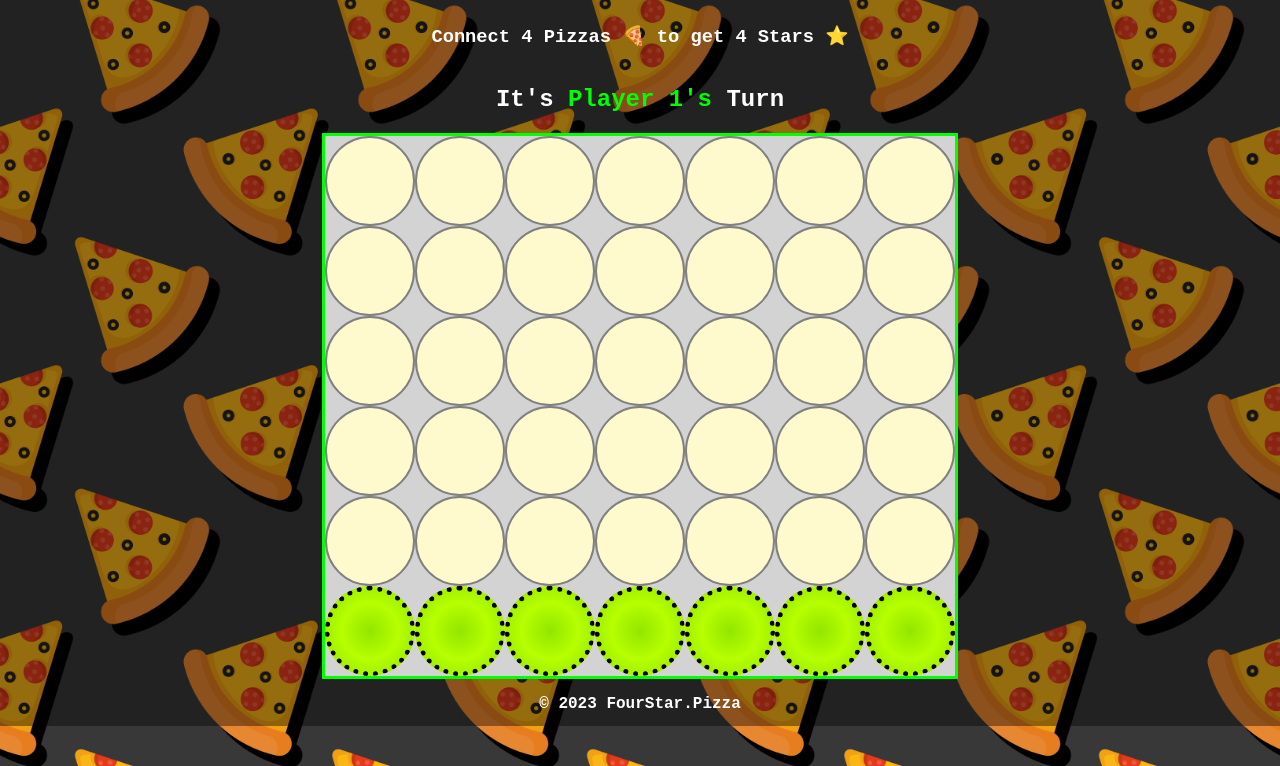
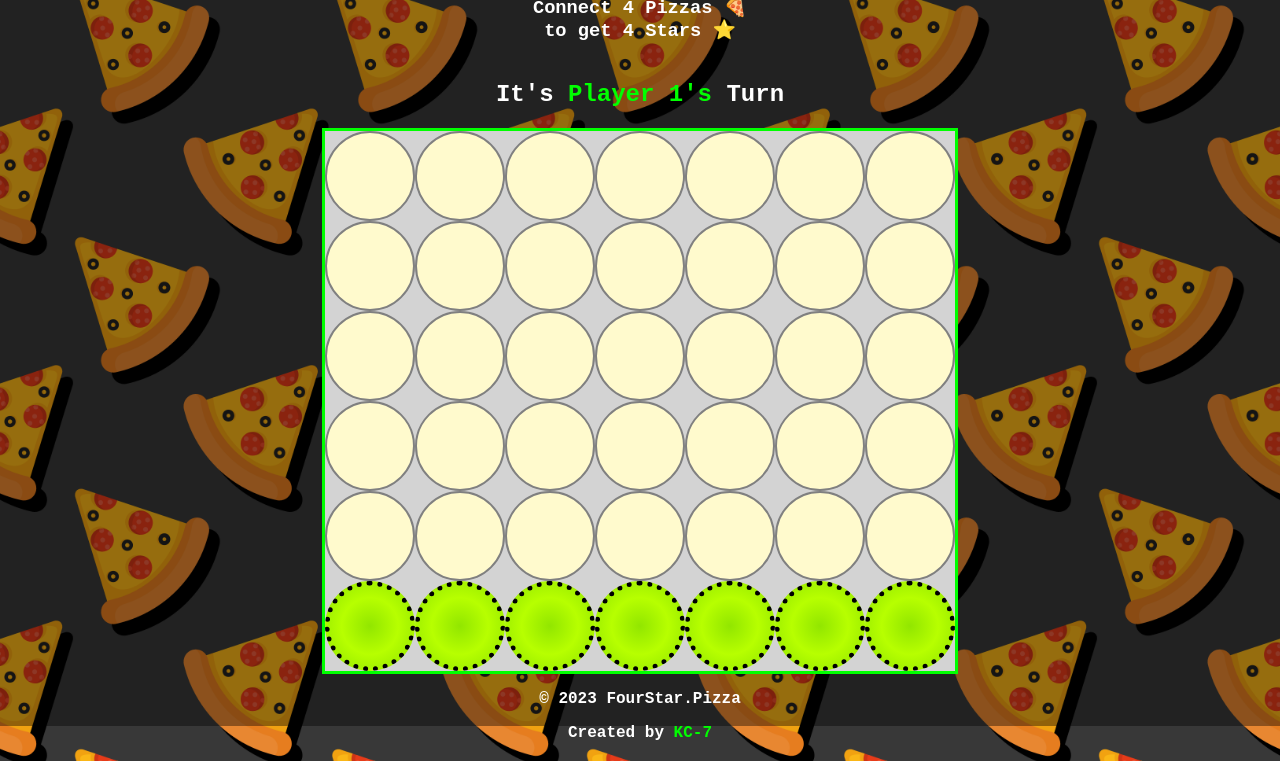
Before and after one commit to KC-7/four-in-a-row, a plain HTML site: page index.html in a window 1280 px wide. Shown: the part 74-840 px from the top of the page. Drawn offline with Linux system fonts and the light colour scheme.

Commit message:
Add GitHub link

```diff
--- a/assets/css/style.css
+++ b/assets/css/style.css
@@ -23,11 +23,18 @@ body::before {
     left: 0;
     width: 100%;
     height: 100%;
-    background-color: rgba(0, 0, 0, 0.4); /* Changes BG Opacity*/
+    background-color: rgba(0, 0, 0, 0.4);
+    /* Changes BG Opacity*/
     z-index: -1;
 }
 
-.header, #player {
+a {
+    color: lime;
+    text-decoration: inherit;
+}
+
+.header,
+#player {
     color: lime;
 }
 
@@ -35,7 +42,7 @@ body::before {
     background-color: yellow;
     border: 10px solid darkgoldenrod;
     border-radius: 5px;
-    margin-top: 15px ;
+    margin-top: 15px;
 }
 
 #result {
@@ -103,6 +110,7 @@ body::before {
         transform: translateY(-600%);
         opacity: 0;
     }
+
     100% {
         transform: translateY(0);
         opacity: 1;
@@ -120,6 +128,7 @@ body::before {
     from {
         transform: rotate(0deg);
     }
+
     to {
         transform: rotate(360deg);
     }
@@ -127,6 +136,7 @@ body::before {
 
 
 @media (max-width: 460px) {
+
     /* Adjust grid width and height for smaller screens */
     .grid {
         height: 240px;
@@ -141,6 +151,7 @@ body::before {
 }
 
 @media (min-width: 1024px) {
+
     /* Adjust grid width and height for larger screens */
     .grid {
         height: 540px;
--- a/index.html
+++ b/index.html
@@ -11,8 +11,9 @@
 
 <body>
     <h1 class="header">FourStar.Pizza 🍕</h1>
-    <h3 class="how-to">Connect 4 Pizzas 🍕 to get 4 Stars ⭐</h2>
-    <h2 class="playerHeader">It's <span id="player">Player <span id="current-player">1</span>'s</span> Turn</h3>
+    <h3 class="how-to">Connect 4 Pizzas 🍕<br>to get 4 Stars ⭐</h2>
+        <h2 class="playerHeader">It's <span id="player">Player <span id="current-player">1</span>'s</span> Turn
+    </h3>
 
     <div class="container">
         <div class="grid">
@@ -74,6 +75,10 @@
 
     <footer>
         <p>&copy; 2023 FourStar.Pizza</p>
+        <p>
+            Created by <a href="https://github.com/KC-7" target="_blank" rel="noopener"
+                aria-label="Link to creators GitHub page (opens in new tab)">KC-7</a>
+        </p>
     </footer>
     <script src="assets/js/script.js"></script>
 </body>
```
Lines whose indentation alone changed are shown as unchanged.
